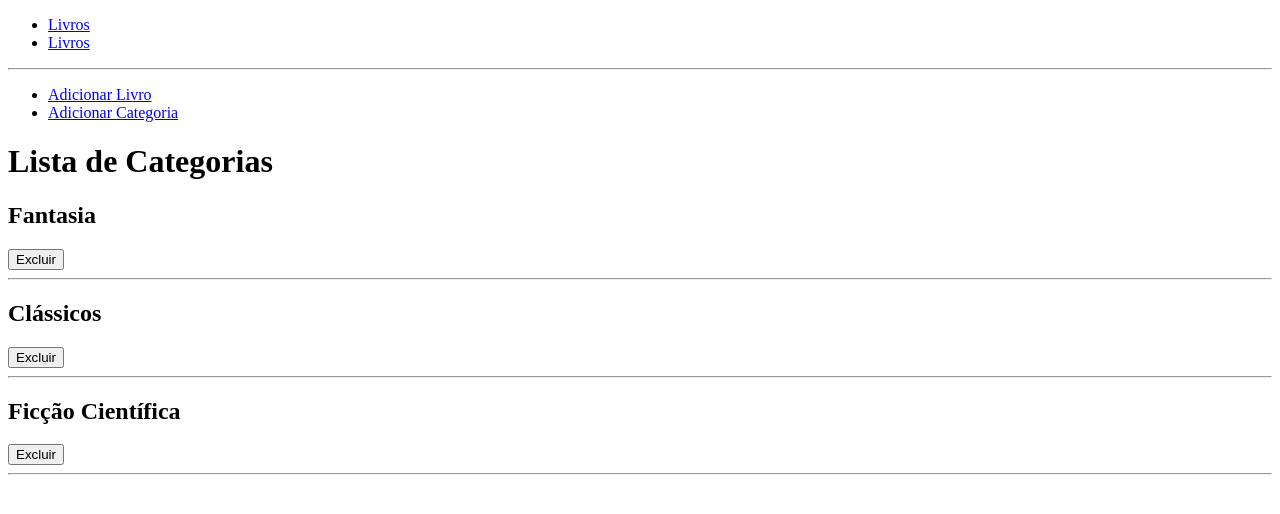
After one commit to arthurm-barros/BooksHub, a Flask app: page /categorias/ in a window 1280 px wide. The commit adds this page. Shown: the top 514 px of the page. Run offline with Flask 3, Linux system fonts and the light colour scheme.

Commit message:
feat: add categories listing

```diff
--- a/core/blueprints/__init__.py
+++ b/core/blueprints/__init__.py
@@ -1,7 +1,7 @@
 from .livros import livro_bp
 # from .autores import autor_bp
-# from .categorias import cate_bp
+from .categorias import cat_bp
 def init_app(app):
     app.register_blueprint(livro_bp)
     # app.register_blueprint(autor_bp)
-    # app.register_blueprint(cate_bp)
+    app.register_blueprint(cat_bp, url_prefix='/categorias')
--- /dev/null
+++ b/core/blueprints/categorias/routes.py
@@ -0,0 +1,9 @@
+from flask import render_template, url_for, request, redirect
+from core.database import db, Livro, Autor, Categoria
+
+from . import cat_bp
+
+@cat_bp.route('/')
+def listar():
+    categorias = db.session.scalars(db.select(Categoria)).all()
+    return render_template('cat_listar.html', categorias=categorias)
--- /dev/null
+++ b/core/blueprints/categorias/templates/cat_listar.html
@@ -0,0 +1,24 @@
+{% extends 'base.html' %}
+{% block title %} Categorias {% endblock %}
+
+{% block content %}
+    <h1>Lista de Categorias</h1>
+
+    {% if categorias %}
+        <div class="cats-container">
+            {% for categoria in categorias %}
+            <span class="cat-card" id="{{categoria.id}}">
+                <h2 class="cat_title">{{ categoria.titulo }}</h2>
+            </span>
+            <div class="cat-actions">
+                <form action="{{url_for("categorias.deletar", id=categoria.id)}}" method="post">
+                    <button type="submit">Excluir</button>
+                </form>
+            </div>
+            <hr>
+            {% endfor %}
+        </div>
+    {% else %}
+        <p>Não há categorias cadastradas.</p>
+    {% endif %}
+{% endblock %}
--- a/templates/base.html
+++ b/templates/base.html
@@ -9,12 +9,17 @@
     <nav>
         <ul>
             <li><a href="{{ url_for('livros.listar') }}">Livros</a></li>
+            <li><a href="{{ url_for('categorias.listar') }}">Livros</a></li>
         </ul>
     </nav>
 
     <hr>
 
     <main>
+        <ul>
+            <li><a href="{{url_for('livros.criar')}}">Adicionar Livro</a></li>
+            <li><a href="{{url_for('categorias.criar')}}">Adicionar Categoria</a></li>
+        </ul>
         {% block content %}{% endblock %}
     </main>
 
```
Also changed, not shown: core/blueprints/categorias/__init__.py (added, +7 -0 lines), core/blueprints/categorias/templates/cat_criar.html (added, +18 -0 lines).
